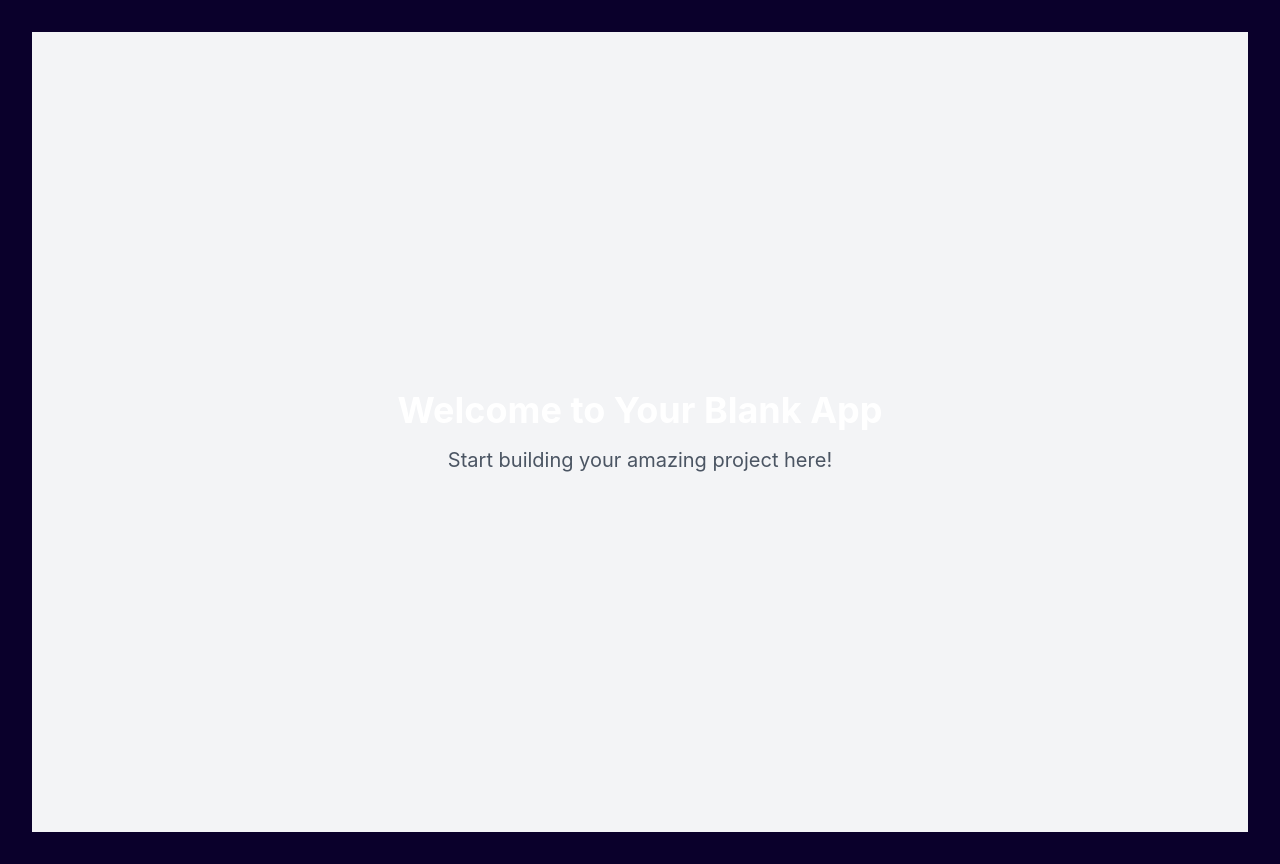
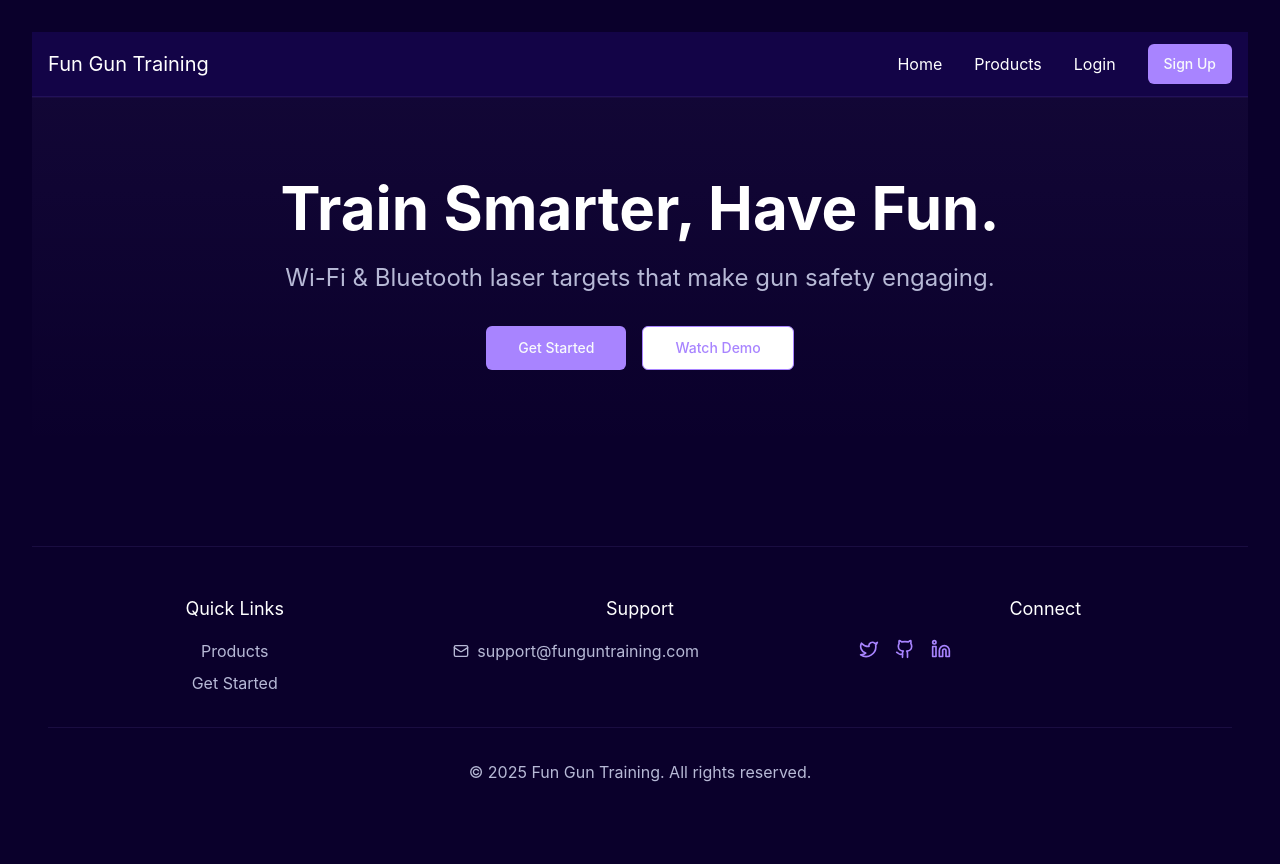
Before and after one commit to daryaKuto/glow-dashboard-pulse, a React (Vite) app: page / in a window 1280 px wide. Built offline with nearby package versions, Linux system fonts and the light colour scheme.

Commit message:
feat: Implement marketing site scaffolding
Scaffold the landing page, navbar, and footer components.
Include file tree and representative code for HeroSection and Navbar.
Add a checklist for Storybook stories.

```diff
--- a/src/App.tsx
+++ b/src/App.tsx
@@ -1,6 +1,7 @@
 
 import { BrowserRouter as Router, Routes, Route } from 'react-router-dom';
-import Index from './pages/Index';
+import LandingPage from './pages/LandingPage';
+import ProductsPage from './pages/ProductsPage';
 import Dashboard from './pages/Dashboard';
 import Targets from './pages/Targets';
 import Rooms from './pages/Rooms';
@@ -29,7 +30,8 @@ function App() {
   return (
     <Router>
       <Routes>
-        <Route path="/" element={<Index />} />
+        <Route path="/" element={<LandingPage />} />
+        <Route path="/products" element={<ProductsPage />} />
         <Route path="/dashboard" element={<Dashboard />} />
         <Route path="/targets" element={<Targets />} />
         <Route path="/rooms" element={<Rooms />} />
--- /dev/null
+++ b/src/components/marketing/Footer.tsx
@@ -0,0 +1,66 @@
+
+import { Link } from 'react-router-dom';
+import { Mail, Github, Twitter, Linkedin } from 'lucide-react';
+
+const Footer = () => {
+  return (
+    <footer className="bg-brand-indigo border-t border-brand-lavender/10">
+      <div className="container mx-auto px-4 py-12">
+        <div className="grid grid-cols-1 md:grid-cols-3 gap-8">
+          {/* Quick Links */}
+          <div>
+            <h3 className="text-white font-display text-lg mb-4">Quick Links</h3>
+            <ul className="space-y-2">
+              <li>
+                <Link to="/products" className="text-brand-fg-secondary hover:text-brand-lavender">
+                  Products
+                </Link>
+              </li>
+              <li>
+                <Link to="/signup" className="text-brand-fg-secondary hover:text-brand-lavender">
+                  Get Started
+                </Link>
+              </li>
+            </ul>
+          </div>
+
+          {/* Support */}
+          <div>
+            <h3 className="text-white font-display text-lg mb-4">Support</h3>
+            <a
+              href="mailto:support@funguntraining.com"
+              className="text-brand-fg-secondary hover:text-brand-lavender flex items-center gap-2"
+            >
+              <Mail className="h-4 w-4" />
+              support@funguntraining.com
+            </a>
+          </div>
+
+          {/* Social */}
+          <div>
+            <h3 className="text-white font-display text-lg mb-4">Connect</h3>
+            <div className="flex space-x-4">
+              <a href="#" className="text-brand-lavender hover:text-white transition-colors">
+                <Twitter className="h-5 w-5" />
+              </a>
+              <a href="#" className="text-brand-lavender hover:text-white transition-colors">
+                <Github className="h-5 w-5" />
+              </a>
+              <a href="#" className="text-brand-lavender hover:text-white transition-colors">
+                <Linkedin className="h-5 w-5" />
+              </a>
+            </div>
+          </div>
+        </div>
+
+        <div className="mt-8 pt-8 border-t border-brand-lavender/10 text-center">
+          <p className="text-brand-fg-secondary">
+            © 2025 Fun Gun Training. All rights reserved.
+          </p>
+        </div>
+      </div>
+    </footer>
+  );
+};
+
+export default Footer;
--- /dev/null
+++ b/src/components/marketing/Navbar.tsx
@@ -0,0 +1,74 @@
+
+import { useState } from 'react';
+import { Link } from 'react-router-dom';
+import { Menu, X } from 'lucide-react';
+import { Button } from '@/components/ui/button';
+import {
+  Sheet,
+  SheetContent,
+  SheetTrigger,
+} from "@/components/ui/sheet";
+import { useAuth } from '@/providers/AuthProvider';
+
+const Navbar = () => {
+  const { user } = useAuth();
+  const [isOpen, setIsOpen] = useState(false);
+
+  const NavLinks = () => (
+    <>
+      <Link to="/" className="text-white hover:text-brand-lavender transition-colors">
+        Home
+      </Link>
+      <Link to="/products" className="text-white hover:text-brand-lavender transition-colors">
+        Products
+      </Link>
+      {user ? (
+        <Link to="/dashboard" className="text-white hover:text-brand-lavender transition-colors">
+          Dashboard
+        </Link>
+      ) : (
+        <>
+          <Link to="/login" className="text-white hover:text-brand-lavender transition-colors">
+            Login
+          </Link>
+          <Button asChild className="bg-brand-lavender hover:bg-brand-lavender/80">
+            <Link to="/signup">Sign Up</Link>
+          </Button>
+        </>
+      )}
+    </>
+  );
+
+  return (
+    <nav className="sticky top-0 z-50 w-full bg-brand-surface border-b border-brand-lavender/10">
+      <div className="container mx-auto px-4">
+        <div className="flex items-center justify-between h-16">
+          <Link to="/" className="text-xl font-display text-white">
+            Fun Gun Training
+          </Link>
+
+          {/* Desktop Navigation */}
+          <div className="hidden md:flex items-center space-x-8">
+            <NavLinks />
+          </div>
+
+          {/* Mobile Navigation */}
+          <Sheet>
+            <SheetTrigger asChild className="md:hidden">
+              <Button variant="ghost" size="icon" className="text-brand-lavender">
+                <Menu className="h-6 w-6" />
+              </Button>
+            </SheetTrigger>
+            <SheetContent className="w-[300px] bg-brand-surface">
+              <div className="flex flex-col space-y-6 mt-6">
+                <NavLinks />
+              </div>
+            </SheetContent>
+          </Sheet>
+        </div>
+      </div>
+    </nav>
+  );
+};
+
+export default Navbar;
--- /dev/null
+++ b/src/pages/LandingPage.tsx
@@ -0,0 +1,49 @@
+import { Link } from 'react-router-dom';
+import { Button } from '@/components/ui/button';
+import Navbar from '@/components/marketing/Navbar';
+import Footer from '@/components/marketing/Footer';
+
+const LandingPage = () => {
+  return (
+    <div className="min-h-screen flex flex-col bg-brand-indigo">
+      <Navbar />
+
+      {/* Hero Section */}
+      <main className="flex-1">
+        <section className="relative overflow-hidden border-t border-brand-lavender/10">
+          {/* Gradient background with ring SVG */}
+          <div className="absolute inset-0 bg-gradient-to-b from-brand-lavender/5" />
+
+          <div className="container mx-auto px-4 py-20 relative">
+            <div className="max-w-3xl mx-auto text-center">
+              <h1 className="text-4xl md:text-6xl font-display font-bold text-white mb-6">
+                Train Smarter, Have Fun.
+              </h1>
+              <p className="text-xl md:text-2xl text-brand-fg-secondary mb-8">
+                Wi-Fi & Bluetooth laser targets that make gun safety engaging.
+              </p>
+              <div className="flex flex-col sm:flex-row gap-4 justify-center">
+                <Button asChild size="lg" className="bg-brand-lavender hover:bg-brand-lavender/80">
+                  <Link to="/signup">Get Started</Link>
+                </Button>
+                <Button
+                  size="lg"
+                  variant="outline"
+                  className="border-brand-lavender text-brand-lavender hover:bg-brand-lavender/10"
+                >
+                  Watch Demo
+                </Button>
+              </div>
+            </div>
+          </div>
+        </section>
+
+        {/* Other sections to be implemented */}
+      </main>
+
+      <Footer />
+    </div>
+  );
+};
+
+export default LandingPage;
--- /dev/null
+++ b/src/pages/ProductsPage.tsx
@@ -0,0 +1,17 @@
+
+import Navbar from '@/components/marketing/Navbar';
+import Footer from '@/components/marketing/Footer';
+
+const ProductsPage = () => {
+  return (
+    <div className="min-h-screen flex flex-col bg-brand-indigo">
+      <Navbar />
+      <main className="flex-1">
+        {/* Content to be implemented */}
+      </main>
+      <Footer />
+    </div>
+  );
+};
+
+export default ProductsPage;
```
